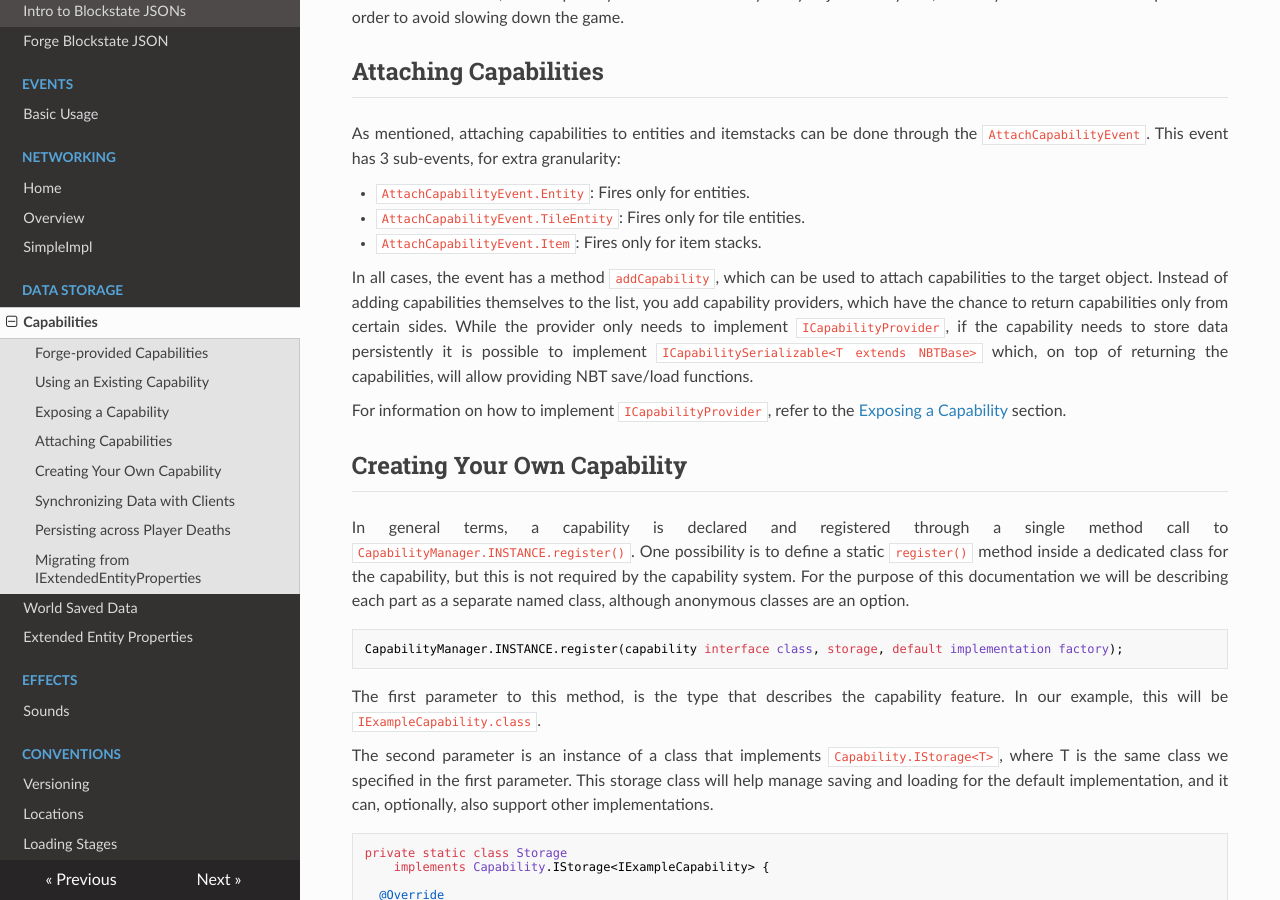
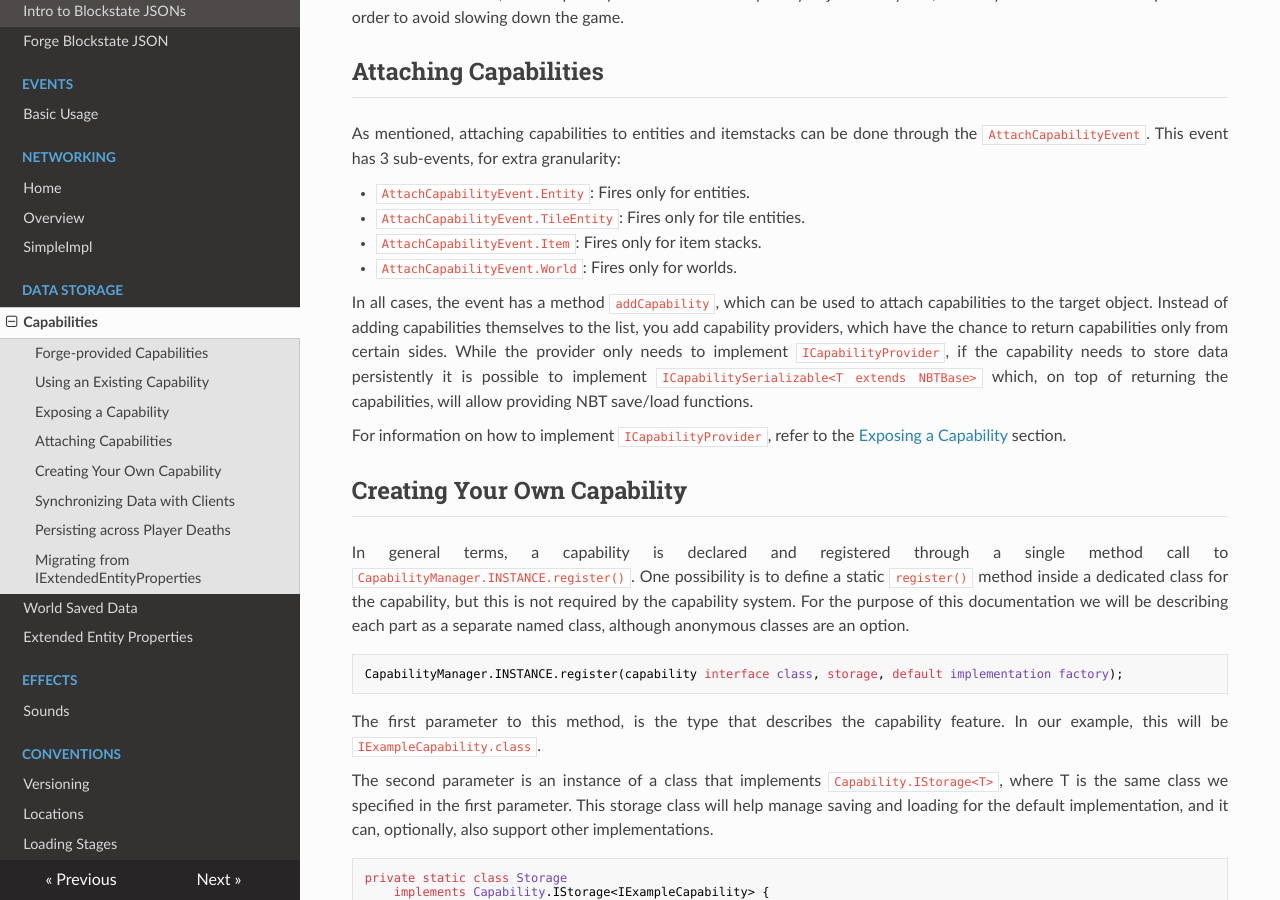
Before and after one commit to MinecraftForge/Documentation, an MkDocs documentation site: the page built from docs/datastorage/capabilities.md, in a window 1280 px wide and 900 px high, scrolled down 2267 px. Built offline with MkDocs 1.6.1, drawn with Linux system fonts in a browser that asks for light colours; nearby versions of some CDN libraries; old or Windows-style settings are respelled for this version of MkDocs.

Commit message:
Added AttachCapabilityEvent.World.
Since World Capabilities are not recommended for universal data access for world, this small change would be sufficient.

```diff
--- a/docs/datastorage/capabilities.md
+++ b/docs/datastorage/capabilities.md
@@ -75,6 +75,7 @@ As mentioned, attaching capabilities to entities and itemstacks can be done thro
 * `AttachCapabilityEvent.Entity`: Fires only for entities.
 * `AttachCapabilityEvent.TileEntity`: Fires only for tile entities.
 * `AttachCapabilityEvent.Item`: Fires only for item stacks.
+* `AttachCapabilityEvent.World`: Fires only for worlds.
 
 In all cases, the event has a method `addCapability`, which can be used to attach capabilities to the target object. Instead of adding capabilities themselves to the list, you add capability providers, which have the chance to return capabilities only from certain sides. While the provider only needs to implement `ICapabilityProvider`, if the capability needs to store data persistently it is possible to implement `ICapabilitySerializable<T extends NBTBase>` which, on top of returning the capabilities, will allow providing NBT save/load functions.
 
```
